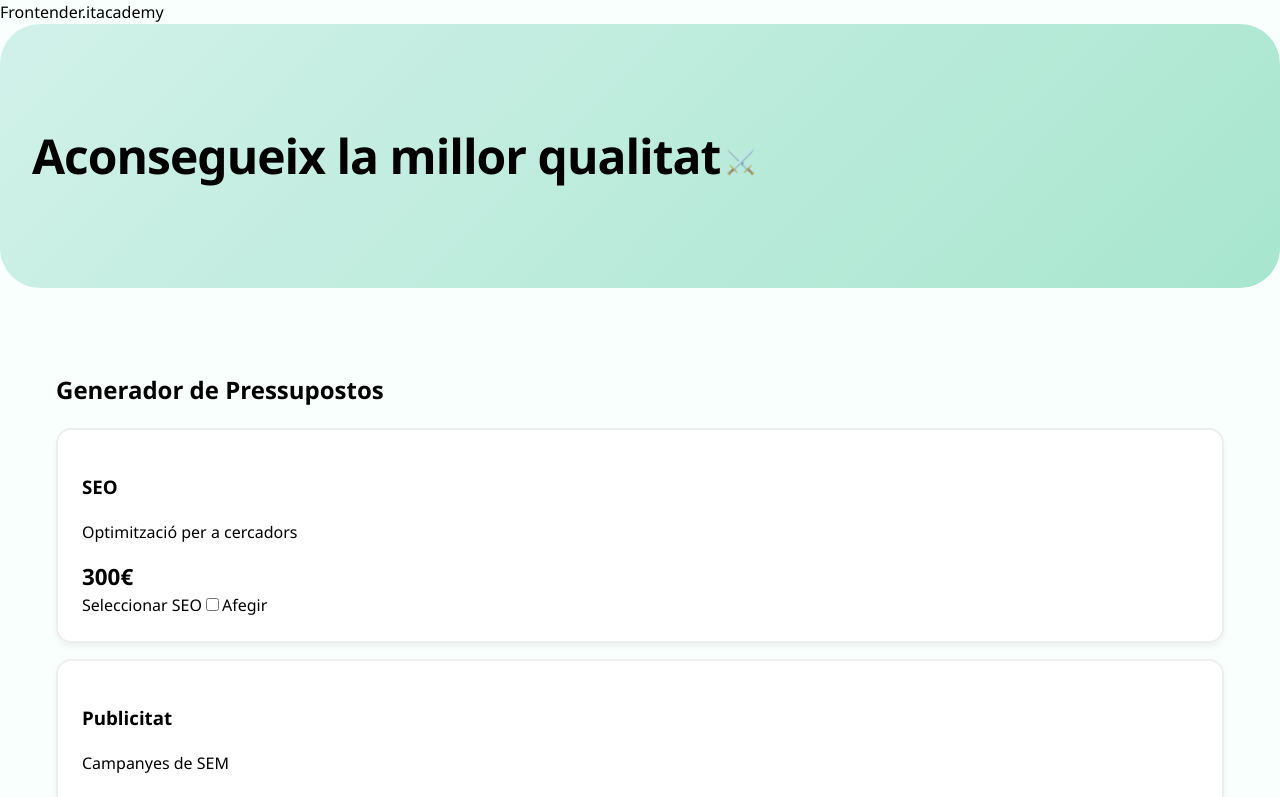
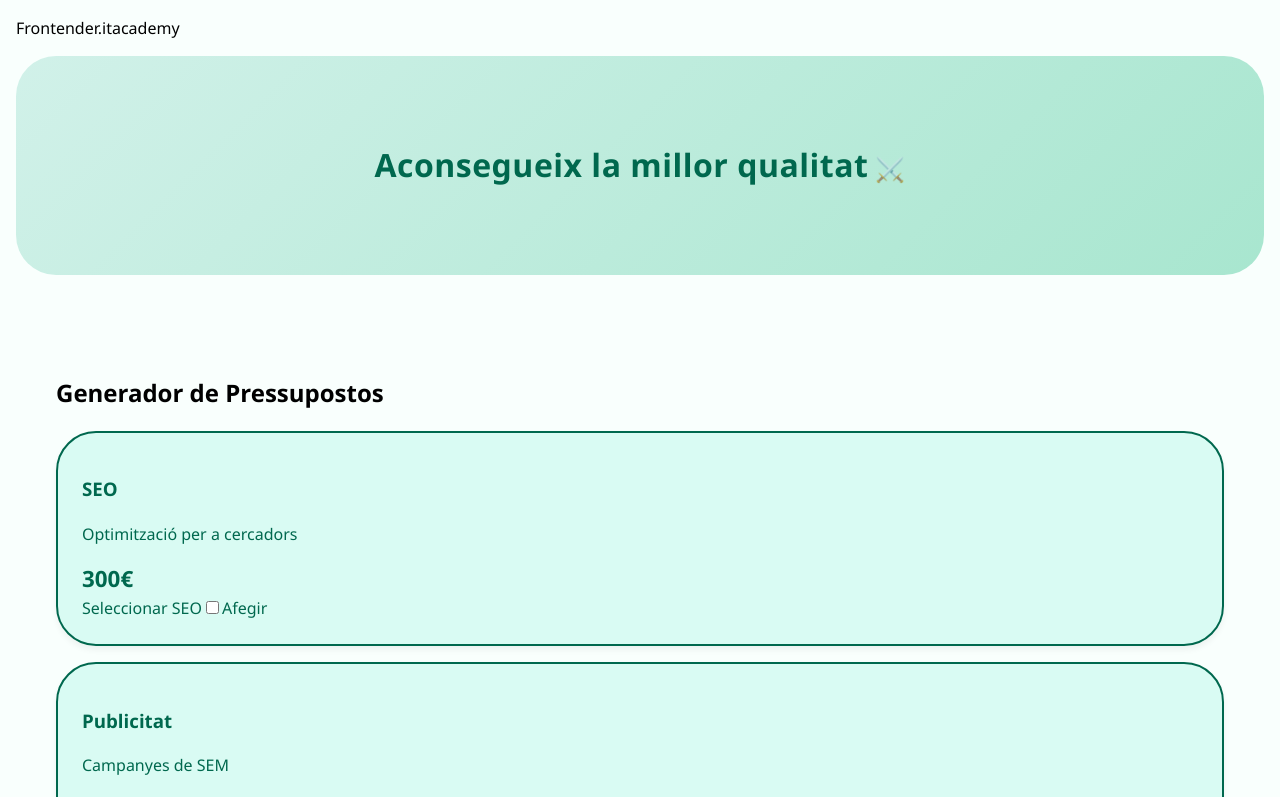
Before and after one commit to isahun/Projecte2_Budget, an Angular app: page / in a window 1280 px wide. Shown: the top 797 px of the page. Built offline with nearby package versions, Linux system fonts and the light colour scheme; no server answers; the database is empty.

Commit message:
style: update header, modal and service-cards with new design tokens

```diff
--- a/src/app/components/header/header.css
+++ b/src/app/components/header/header.css
@@ -1,14 +1,22 @@
+.hero-banner {
+margin: var(--space-md);
+}
+
 .hero-content {
   background: linear-gradient(135deg, #d1f1e9 0%, #a8e6cf 100%);
   padding: 4rem 2rem;
   border-radius: var(--radius-lg);
   position: relative;
   overflow: hidden;
+  border-radius: var(--radius-lg);
+  text-align: center;
+  margin-top: var(--space-md);
 }
 
 h1 {
-  font-size: 3rem; /* Una mica més gran */
-  letter-spacing: -1px;
+  font-size: 2rem;
+  letter-spacing: 0.5px;
+  color: var(--color-primary-hover);
 }
 
 /* Un detall discret: l'ombra del títol */
--- a/src/app/components/info-modal/info-modal.css
+++ b/src/app/components/info-modal/info-modal.css
@@ -13,7 +13,7 @@
 .modal {
   background: white;
   padding: 2rem;
-  border-radius: var(--radius);
+  border-radius: var(--radius-lg);
   max-width: 500px;
   width: 100%;
   box-shadow: 0 20px 40px rgba(0,0,0,0.2);
--- a/src/app/components/service-card/service-card.css
+++ b/src/app/components/service-card/service-card.css
@@ -1,10 +1,11 @@
 .service-card {
-  border: 2px solid #eee;
-  border-radius: 15px;
+  border: 2px solid var(--color-primary-hover);
+  border-radius: var(--radius-lg);
   padding: 1.5rem;
   margin-bottom: 1rem;
   transition: all 0.3s ease;
-  background-color: white;
+  background-color: var(--color-primary-light);
+  color: var(--color-primary-hover);
   display: flex;
   justify-content: space-between;
   align-items: center;
```
